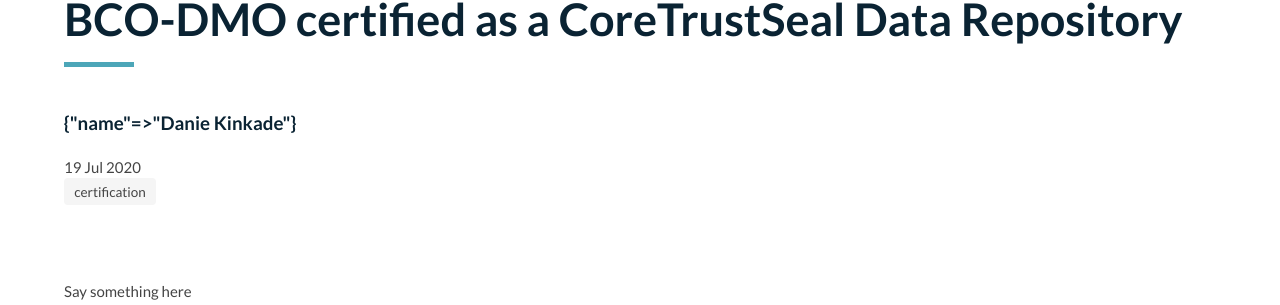
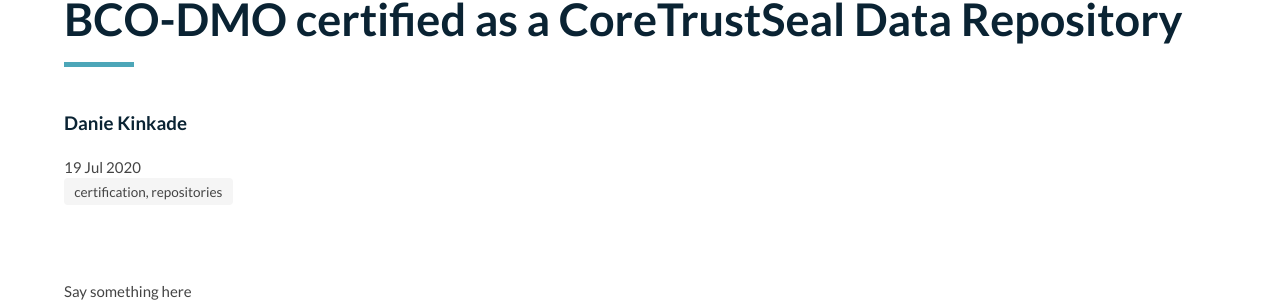
Before and after one commit to BCODMO/blog.bco-dmo.org, a Jekyll site: the page built from _posts/2020-07-19-core-trust-seal-certification.md, in a window 1280 px wide. Shown: the part 213-518 px from the top of the page. Built offline with Jekyll 4.4.1, drawn with Linux system fonts in a browser that asks for light colours.

Commit message:
Update post.html

```diff
--- a/_layouts/post.html
+++ b/_layouts/post.html
@@ -4,10 +4,14 @@
 
 <div class="container margin-top-3 margin-bot-3">
   <h1 class="title is-1 is-primary">{{ page.title }}</h1>
-  <h5 class="title is-5">{{ page.author }}</h5>
+  <h5 class="title is-5">{{ page.author.name }}</h5>
   <p>{{ page.date | date_to_string }}</p>
   {% if page.keywords %}
-  <p><span class="tag">{{ page.keywords | split: ", " | join: "</span> <span class="tag">" }}</span></p>
+  <p>
+  {% for keyword in page.keywords %}
+    <span class="tag">{{ keyword }}</span>
+  {% endfor %}
+  </p>
   {% endif %}
   <section class="padded-section">
   {{content}}
```
